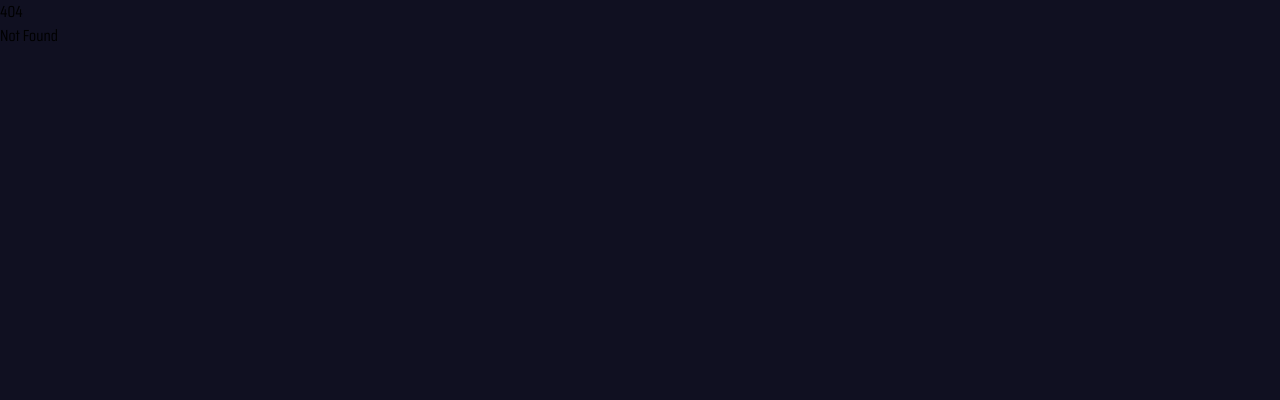
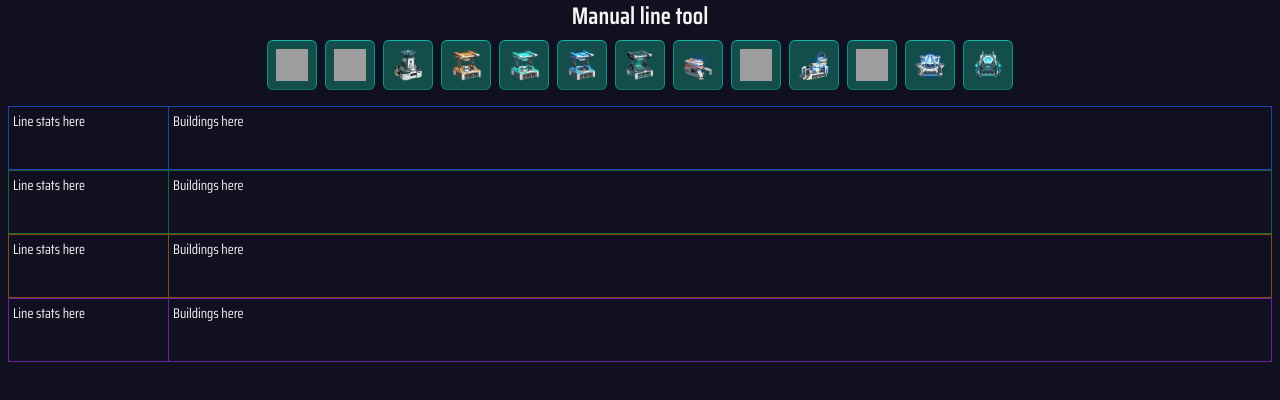
Before and after one commit to encodexed/dsp-assistant, a SvelteKit app: page /v2 in a window 1280 px wide. Before the commit this address had no page. Shown: the top 400 px of the page. Built offline with nearby package versions, Linux system fonts and the light colour scheme; grey boxes are pictures that could not be loaded.

Commit message:
Add v2 page for manual factory creation

```diff
--- /dev/null
+++ b/src/lib/components/v2/BuildingButton.svelte
@@ -0,0 +1,9 @@
+<script lang="ts">
+	let { src }: { src: string } = $props();
+</script>
+
+<!-- TODO: Add active state -->
+<button
+	class="rounded-md border border-teal-600 border-b-teal-700 border-t-teal-500 bg-teal-900 p-2 transition-colors hover:bg-[#114642]"
+	><img {src} class="size-8" alt="" /></button
+>
--- /dev/null
+++ b/src/lib/constants/exports.ts
@@ -0,0 +1,12 @@
+import buildingsData from './buildings.json';
+
+export interface Building {
+	id: number;
+	name: string;
+	speed_multiplier: number;
+	from_recipes: number[];
+	power_usage_kW: number | null;
+	src: string;
+}
+
+export const buildings: Building[] = buildingsData.data;
--- a/src/routes/+layout.svelte
+++ b/src/routes/+layout.svelte
@@ -3,4 +3,6 @@
 	let { children } = $props();
 </script>
 
-{@render children()}
+<main class="flex h-full w-full flex-col items-center gap-2 text-sm text-stone-100">
+	{@render children()}
+</main>
--- a/src/routes/+page.svelte
+++ b/src/routes/+page.svelte
@@ -28,11 +28,9 @@
 	};
 </script>
 
-<main class="flex h-full w-full flex-col items-center gap-2 text-sm text-stone-100">
 <h1 class="bold text-center text-3xl">DSP</h1>
 <p>What are you trying to achieve today?</p>
 <OutputForm {handleCalculate} />
 {#if inputStore.ui}
 	<OutputTable />
 {/if}
-</main>
--- /dev/null
+++ b/src/routes/v2/+page.svelte
@@ -0,0 +1,32 @@
+<script lang="ts">
+	import BuildingButton from '$lib/components/v2/BuildingButton.svelte';
+	import { buildings } from '$lib/constants/exports';
+
+	const buildingIds: number[] = [40, 41, 42, 43, 44, 45, 46, 31, 32, 37, 38, 47, 48];
+</script>
+
+<div class="text-2xl font-semibold">Manual line tool</div>
+<div class="flex w-3/4 flex-wrap items-center justify-center gap-2">
+	{#each buildingIds as id (buildings[id].src)}
+		<BuildingButton src={buildings[id].src} />
+	{/each}
+</div>
+
+<section class="flex min-h-40 w-full flex-col p-2">
+	<div class="flex h-16 w-full border border-blue-800">
+		<div class="h-full w-40 border-r border-blue-800 p-1">Line stats here</div>
+		<div class="h-full w-[calc(100%-160px)] p-1">Buildings here</div>
+	</div>
+	<div class="flex h-16 w-full border border-green-800">
+		<div class="h-full w-40 border-r border-green-800 p-1">Line stats here</div>
+		<div class="h-full w-[calc(100%-160px)] p-1">Buildings here</div>
+	</div>
+	<div class="flex h-16 w-full border border-yellow-800">
+		<div class="h-full w-40 border-r border-yellow-800 p-1">Line stats here</div>
+		<div class="h-full w-[calc(100%-160px)] p-1">Buildings here</div>
+	</div>
+	<div class="flex h-16 w-full border border-purple-800">
+		<div class="h-full w-40 border-r border-purple-800 p-1">Line stats here</div>
+		<div class="h-full w-[calc(100%-160px)] p-1">Buildings here</div>
+	</div>
+</section>
```
Also changed, not shown: 1 other file (tests, documents, lock files or other folders). Lines whose indentation alone changed are shown as unchanged.
